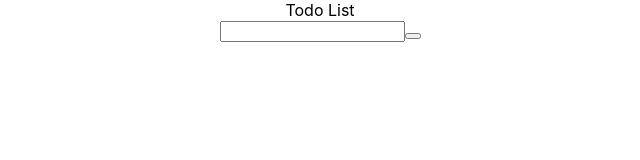
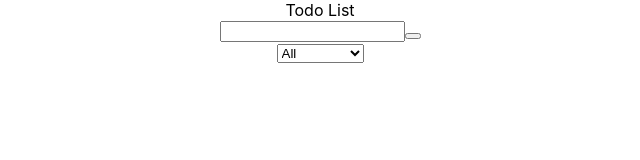
Before and after one commit to cookie-cpu/TodoListReact, a React (Create React App) app: page / in a window 1280 px wide. Shown: the top 160 px of the page, without its empty margins (320-960 px from the left). Built offline with nearby package versions, Linux system fonts and the light colour scheme.

Commit message:
completes form component by adding selector to filter todos later

```diff
--- a/src/components/Form.jsx
+++ b/src/components/Form.jsx
@@ -2,14 +2,21 @@ import React from 'react'
 
 export default function Form() {
   return (
-    <div>
-      <form>
+
+    <form>
       <input type='text' className='todo-input'/>
       <button className='todo-btn' type='submit'>
         <i className='add-button'></i>
       </button>
+      <div className='select'>
+        <select name='todos' className='filter-todos'>
+          <option value='all'>All</option>
+          <option value='completed'>Completed</option>
+          <option value='uncompleted'>Failed</option>
+        </select>
+      </div>
 
-      </form>
-    </div>
+    </form>
+
   )
 }
```
